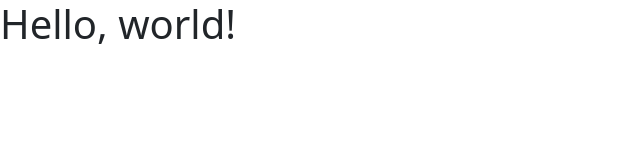
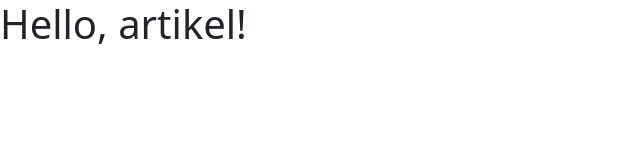
Before and after one commit to llmzidan/usethis, a plain HTML site: page artikel/index.html in a window 1280 px wide. Shown: the full height of the page, 0-640 px from the left. Drawn offline with nearby package versions, Linux system fonts and the light colour scheme.

Commit message:
Update index.html

```diff
--- a/artikel/index.html
+++ b/artikel/index.html
@@ -7,7 +7,7 @@
     <link href="https://cdn.jsdelivr.net/npm/bootstrap@5.3.7/dist/css/bootstrap.min.css" rel="stylesheet" integrity="sha384-LN+7fdVzj6u52u30Kp6M/trliBMCMKTyK833zpbD+pXdCLuTusPj697FH4R/5mcr" crossorigin="anonymous">
   </head>
   <body>
-    <h1>Hello, world!</h1>
+    <h1>Hello, artikel!</h1>
     <script src="https://cdn.jsdelivr.net/npm/bootstrap@5.3.7/dist/js/bootstrap.bundle.min.js" integrity="sha384-ndDqU0Gzau9qJ1lfW4pNLlhNTkCfHzAVBReH9diLvGRem5+R9g2FzA8ZGN954O5Q" crossorigin="anonymous"></script>
   </body>
 </html>
```
